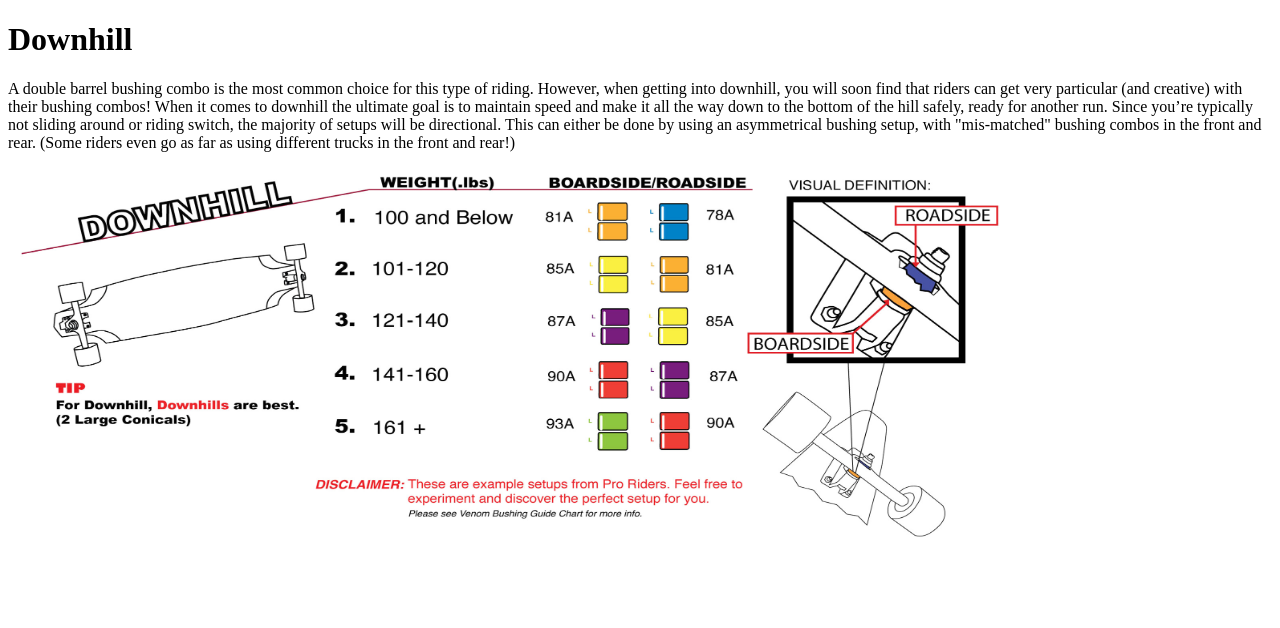
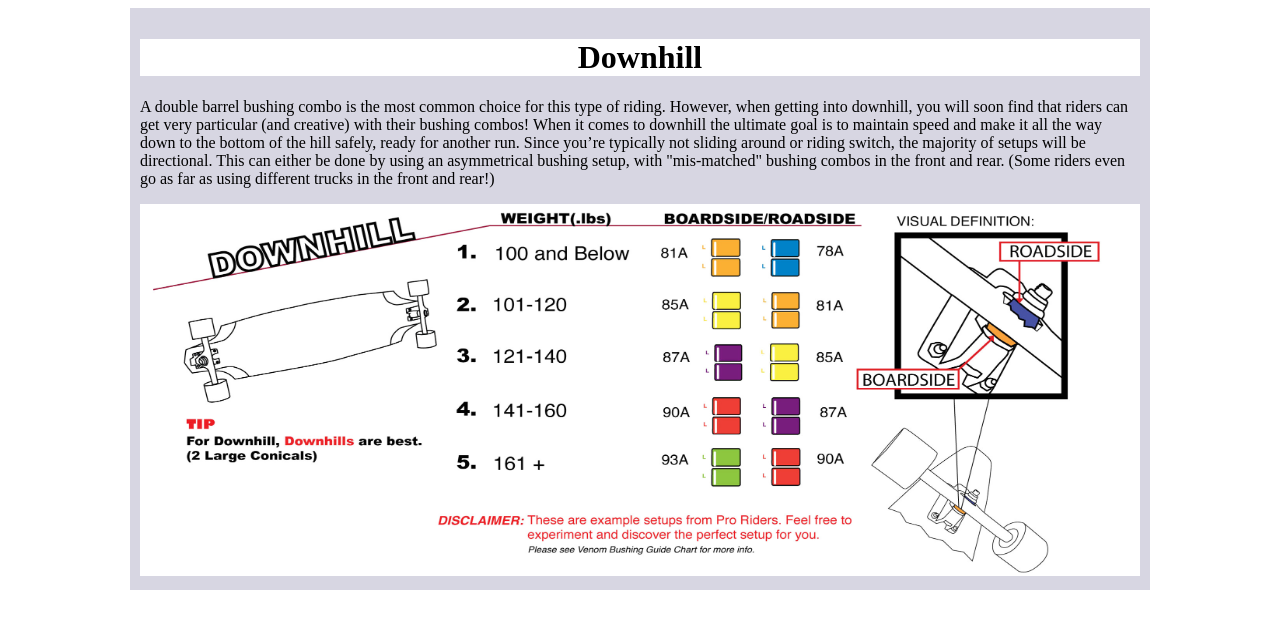
Before and after one commit to kriger9/personal-project, a plain HTML site: page downhill.html in a window 1280 px wide. Drawn offline with Linux system fonts and the light colour scheme.

Commit message:
Update downhill.html

```diff
--- a/downhill.html
+++ b/downhill.html
@@ -1,12 +1,15 @@
 <!doctype html>
 <html>
 	<head>
-		<title>
-			Bushing Selector
-		</title>
+		<title>Bushing Selector</title>
+		<link rel="stylesheet" type="text/css" href="style.css">
 	</head>
 	<body>
-		<h1>Downhill</h1>
+		<div id="container">
+			<div id="header">
+				<center><h1>Downhill</h1></center>
+			</div>
+			<div id="mainTwo">
 				<p>A double barrel bushing combo is the most common choice for this type of riding.
 				However, when getting into downhill, you will soon find that riders can get very particular
 				(and creative) with their bushing combos! When it comes to downhill the ultimate goal is to maintain speed
@@ -14,6 +17,10 @@
 				Since you’re typically not sliding around or riding switch, the majority of setups will be directional.
 				This can either be done by using an asymmetrical bushing setup, with "mis-matched" bushing combos in the front and rear.
 				(Some riders even go as far as using different trucks in the front and rear!)</p>
-		<img src="downhilll.jpg" height="372px" width="1032px">
+			</div>
+			<div id="picture">
+				<img src="downhilll.jpg" height="372px" width="1000px">
+			</div>
+		</div>
 	</body>
 </html>
```
Lines whose indentation alone changed are shown as unchanged.
